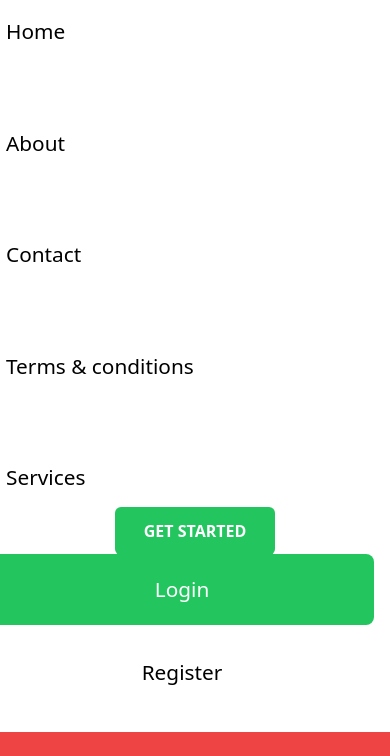
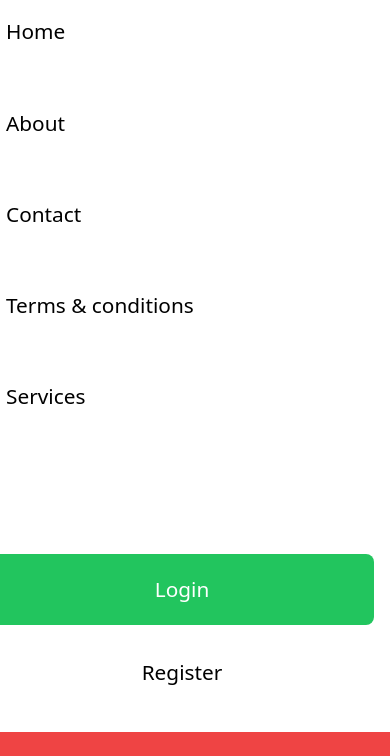
Before and after one commit to TechNick-Code/agapethrift-landing-page, a website: page src/index.html in a window 390 px wide. Both pictures are taken after a click on the element 368 px from the left and 44 px from the top of the page. Shown: the part 88-844 px from the top of the page. Drawn offline with Linux system fonts and the light colour scheme.

Commit message:
agape thift

```diff
--- a/src/index.html
+++ b/src/index.html
@@ -4,6 +4,7 @@
   <meta charset="UTF-8">
   <meta name="viewport" content="width=device-width, initial-scale=1.0">
   <link href="./output.css" rel="stylesheet">
+
 </head>
 <body class="bg-red-500 overflow-hidden">
 
@@ -21,13 +22,14 @@
             </div>
 
         <!-- navigation menu -->
-            <ul id="nav" class="z-[999] absolute top-[2.9em] lg:top-0 lg:gap-8 lg:relative right-[-50em] lg:right-0 transition-all ease flex flex-col lg:flex-row justify-between lg:items-center w-[20em] lg:w-full h-[90vh] lg:h-0 px-4 py-6 lg:py-2 bg-white lg:bg-transparent text-[1.3em] lg:text-[1em] overflow-hidden">
-
-                <li><a href="#" class="hover:bg-gray-200/50 w-full block py-5 lg:py-1 pl-4 rounded-lg transition-all duration-300">Home</a></li>
-                <li><a href="#" class="hover:bg-gray-200/50 w-full block py-5 lg:py-1 pl-4 rounded-lg transition-all duration-300">About</a></li>
-                <li><a href="#" class="hover:bg-gray-200/50 w-full block py-5 lg:py-1 pl-4 rounded-lg transition-all duration-300">Contact</a></li>
-                <li><a href="#" class="hover:bg-gray-200/50 w-full block py-5 lg:py-1 pl-4 rounded-lg transition-all duration-300">Terms & conditions</a></li>
-                <li><a href="#" class="hover:bg-gray-200/50 w-full block py-5 lg:py-1 pl-4 rounded-lg transition-all duration-300">Services</a></li>
+            <ul id="nav" class="z-50 absolute top-[2.9em] lg:top-0 lg:gap-8 lg:relative right-[-50em] lg:right-0 transition-all ease flex flex-col lg:flex-row justify-between lg:items-center w-[20em] lg:w-full h-[90vh] lg:h-0 px-4 py-6 lg:py-2 bg-white lg:bg-transparent text-[1.3em] lg:text-[1em] overflow-hidden">
+               <div class="links flex flex-col lg:flex-row gap-5">
+                   <li><a href="#" class="hover:bg-gray-200/50 w-full block py-5 lg:py-1 pl-4 rounded-lg transition-all duration-300">Home</a></li>
+                   <li><a href="#" class="hover:bg-gray-200/50 w-full block py-5 lg:py-1 pl-4 rounded-lg transition-all duration-300">About</a></li>
+                   <li><a href="#" class="hover:bg-gray-200/50 w-full block py-5 lg:py-1 pl-4 rounded-lg transition-all duration-300">Contact</a></li>
+                   <li><a href="#" class="hover:bg-gray-200/50 w-full block py-5 lg:py-1 pl-4 rounded-lg transition-all duration-300">Terms & conditions</a></li>
+                   <li><a href="#" class="hover:bg-gray-200/50 w-full block py-5 lg:py-1 pl-4 rounded-lg transition-all duration-300">Services</a></li>
+               </div>
 
                 <div class="reg flex flex-col lg:flex-row gap-3 lg:hidden">
                     <button class="bg-green-500 hover:bg-green-500/90 py-5 lg:py-0 rounded-lg text-white">Login</button>
@@ -43,41 +45,23 @@
 
     <section>
         <div class="hero-section w-full h-[70vh] bg-gradient-to-b from-black to-green-800 items-center flex justify-center text-white">
-            <div class="flex flex-col items-center justify-center text-center gap-3">
+            <div class="flex flex-col items-center justify-center text-center gap-5">
                 <h1 class="text-[3em] font-bold">
                     Unlock Your Financial Freedom with Smart Investments
                 </h1>
                 <p class="text-[1.2em] max-w-[40em]">
                     Revolutionizing collective contributions and empowering financial freedom.
                 </p>
-                 <button class="group text-white flex bg-green-500 relative w-[10em] hover:w-[11em] justify-center py-3 lg:py-4 rounded-md transition-all duration-300 mt-7 z-10" onclick="window.location.href='login.html'">
-                    <span class="bg-green-500 z-10 group-hover:mr-12 transition-all duration-300 font-bold">GET STARTED</span>
-                    <svg xmlns="http://www.w3.org/2000/svg" viewBox="0 0 24 24" fill="currentColor" class="w-7 absolute group-hover:ml-28 hover:transition-left ease-in-out duration-200">
-                        <path d="M16.1716 10.9999L10.8076 5.63589L12.2218 4.22168L20 11.9999L12.2218 19.778L10.8076 18.3638L16.1716 12.9999H4V10.9999H16.1716Z">
-                        </path>
-                    </svg>
-                </button>
+                 <button class="bg-green-500 px-6 py-3 rounded-md font-bold mt-3">Get Started</button>
             </div>
 
         </div>
     </section>
 
-    <script>
-        const hamburger = document.getElementById('hamburger');
-        const nav = document.getElementById('nav');
+    <section class="w-full h-20 bg-blue-500">
+        <h1>Join our mutitudes of users today</h1>
+    </section>
 
-        hamburger.addEventListener('click', () => {
-            if (nav.classList.contains('right-[-50em]')) {
-                nav.classList.remove('right-[-50em]');
-                nav.classList.add('right-0');
-                nav.classList.add('duration-500');
-                // nav.style.right = '0';
-            } else {
-                nav.classList.add('right-[-50em]');
-                nav.classList.remove('-right-[-50em]');
-                // nav.style.right = '-50em';
-            }
-        });
-    </script>
+<script src="./index.js"></script>
 </body>
 </html>
--- /dev/null
+++ b/src/index.js
@@ -0,0 +1,15 @@
+const hamburger = document.getElementById('hamburger');
+        const nav = document.getElementById('nav');
+
+        hamburger.addEventListener('click', () => {
+            if (nav.classList.contains('right-[-50em]')) {
+                nav.classList.remove('right-[-50em]');
+                nav.classList.add('right-0', 'duration-200', 'shadow-[0_0_10px_rgba(0,0,0,0.1)]');
+                // nav.classList.add();
+                // nav.style.right = '0';
+            } else {
+                nav.classList.add('right-[-50em]');
+                nav.classList.remove('-right-[-50em]');
+                // nav.style.right = '-50em';
+            }
+        });
```
